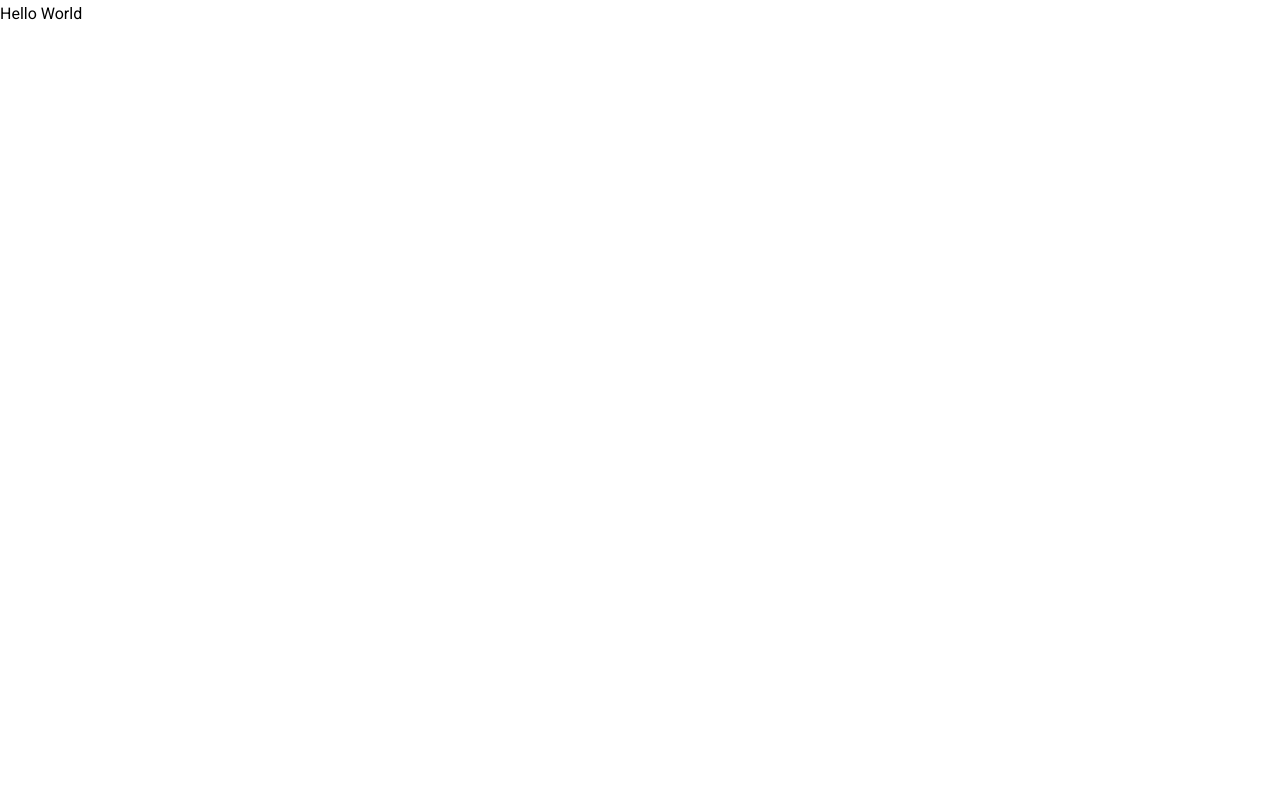
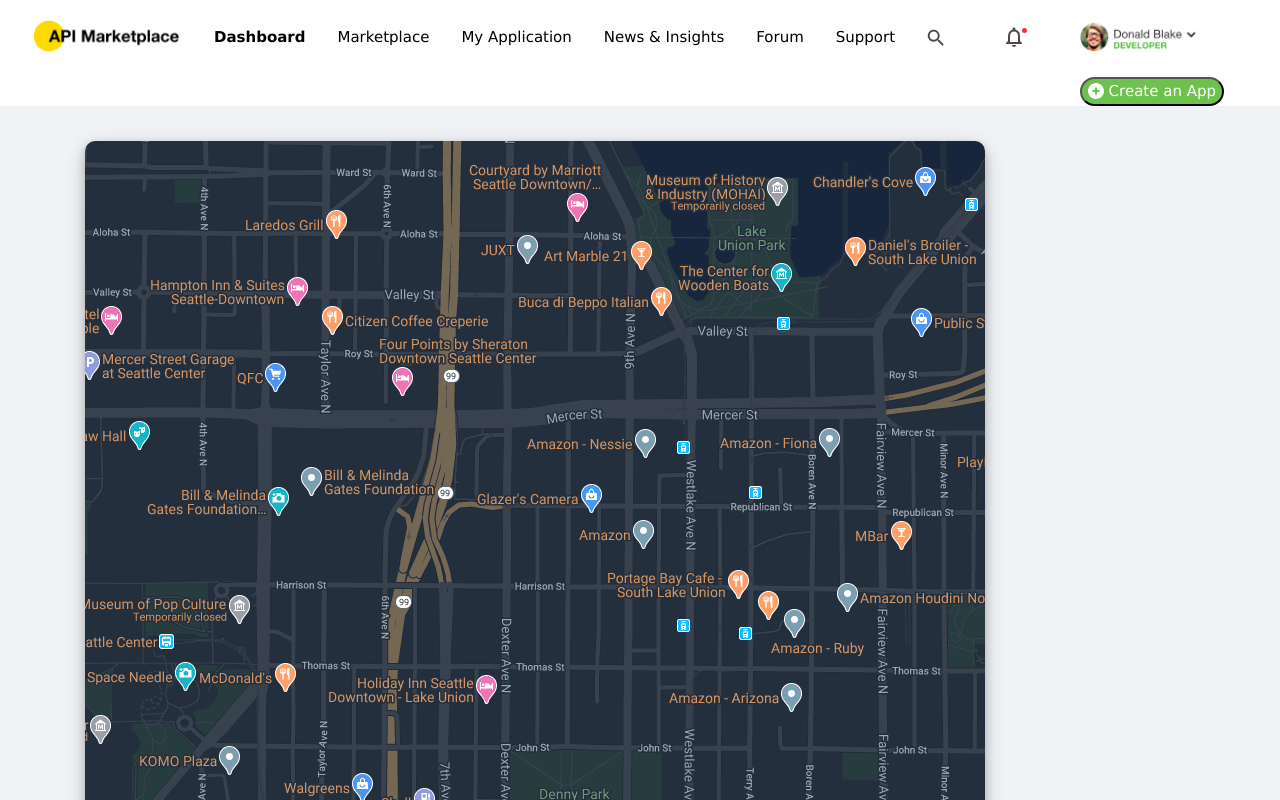
Before and after one commit to EnricoWibawa009/APIMarketplace, an Angular app: page /apiDetail in a window 1280 px wide. Shown: the top 800 px of the page. Built offline with nearby package versions, Linux system fonts and the light colour scheme.

Commit message:
test sidebarAPI + routing

```diff
--- a/src/app/billing/billing.component.ts
+++ b/src/app/billing/billing.component.ts
@@ -1,7 +1,7 @@
 import { Component } from '@angular/core';
 
 @Component({
-  selector: 'app-root',
+  selector: 'billing',
   templateUrl: './billing.component.html',
   styleUrls: ['./billing.component.css']
 })
--- a/src/app/marketplace/marketplace.component.html
+++ b/src/app/marketplace/marketplace.component.html
@@ -8,7 +8,7 @@
         <a>ALL APIs</a>
         <button><img src="../../assets/list.svg" /></button>
         <button><img src="../../assets/grid.svg" /></button>
-        <mat-card class="cardContent"  routerLink="/apiDetail" routerLinkActive="active">
+        <mat-card class="cardContent" routerLink="/apiDetail" routerLinkActive="active">
             <div class="cardComponentLeft">
                 <mat-card-title>
                     <img src="../../assets/Icons/drops.svg" />
--- a/src/app/sidebarAPI/sidebarAPI.component.html
+++ b/src/app/sidebarAPI/sidebarAPI.component.html
@@ -9,7 +9,7 @@
 
 <style>
     .content {
-        height: 830px;
+        height: 95%;
         width: 300px;
         background-color: white;
         border-radius: 6px;
@@ -160,16 +160,15 @@
     .splitter {
         color: #4D4848;
         margin-left: 16px;
-        margin-top: 12px;
+        margin-top: 0px;
     }
 
     .vl {
         border-left: 1px solid #EAEAEA;
         height: 33px;
         float: left;
-        margin-left: 50px;
+        margin-left: 40px;
         margin-right: 20px;
-        margin-top: 10px;
     }
 
     .subsribe {
@@ -212,6 +211,56 @@
         margin-left: 85px;
     }
 </style>
+
+<body style="height:100%">
+
+    <link rel="stylesheet" href="https://www.w3schools.com/w3css/4/w3.css">
+    <div class="w3-container">
+
+        <div class="w3-white" style="margin-top: 8px; margin-bottom: -10px;">
+            <a class="w3-bar-item w3-button w3-hover-none"><img src="../assets/Icons/logo.png" width="150"></a>
+            <a href="/dashboard" class="w3-bar-item w3-button w3-hover-none" style="font-weight: bold" routerLink="/dashboard" routerLinkActive="active">Dashboard</a>
+            <a href="/marketplace" class="w3-bar-item w3-button w3-hover-none" routerLink="/marketplace" routerLinkActive="active">Marketplace</a>
+            <a class="w3-bar-item w3-button w3-hover-none">My Application</a>
+            <a class="w3-bar-item w3-button w3-hover-none">News & Insights</a>
+            <a class="w3-bar-item w3-button w3-hover-none">Forum</a>
+            <a class="w3-bar-item w3-button w3-hover-none">Support</a>
+            <a class="w3-bar-item w3-button w3-hover-none"><img src="../assets/search.svg"></a>
+            <a class="w3-bar-item w3-right">
+                <div class="w3-dropdown-hover w3-hover-none">
+                    <button class="w3-button w3-hover-none w3-white"><img src="../assets/x.jpg"
+                            style="margin-top: 5px; margin-right: 50px; width: 120px"></button>
+                    <div class="w3-dropdown-content w3-bar-block w3-border" style="margin-right: 5px">
+                        <a class="w3-bar-item w3-button w3-hover-none"><button mat-button
+                                style="border-radius: 8px; background-color: #6CC24A; color: white; margin-top: 11px; margin-right: 40px"><img
+                                    src="../assets/swap.png"
+                                    style="margin-right: 5px; margin-bottom: 2px; width: 15px">Switch to
+                                Publisher</button></a>
+                        <a class="w3-bar-item w3-button w3-hover-none"><button mat-button
+                                style="border-radius: 8px; background-color: white; color: black; margin-right: 40px"><img
+                                    src="../assets/dry-clean.png"
+                                    style="margin-right: 5px; margin-bottom: 2px; width: 15px">Profile</button></a>
+                        <a class="w3-bar-item w3-button w3-hover-none"><button mat-button
+                                style="border-radius: 8px; background-color: white; color: black; margin-right: 40px"><img
+                                    src="../assets/adjust.png"
+                                    style="margin-right: 5px; margin-bottom: 2px; width: 15px">Settings</button></a>
+                        <a class="w3-bar-item w3-button w3-hover-none" routerLink="/login" routerLinkActive="active"><button mat-button
+                                style="border-radius: 8px; background-color: white; color: black; margin-right: 40px"><img
+                                    src="../assets/logout.png"
+                                    style="margin-right: 5px; margin-bottom: 2px; width: 15px">Logout</button></a>
+
+                    </div>
+                </div>
+            </a>
+            <a class="w3-bar-item w3-hover-none w3-right"><img src="../assets/notification.svg" style="margin-top: 19px; margin-right: 35px"></a>
+            <a class="w3-bar-item w3-hover-none w3-right"><button mat-button
+                    style="border-radius: 24px; background-color: #6CC24A; color: white; margin-top: 11px; margin-right: 40px"><img
+                        src="../assets/add.svg" style="margin-right: 5px; margin-bottom: 2px">Create an App</button></a>
+
+        </div>
+        <br>
+    </div>
+
 
     <div style="height: 1000px;background-color: #F1F2F6;">
         <div class="weather">
@@ -284,7 +333,7 @@
             <div class="vl"></div>
 
             <div style="float:right;margin-right:47px;margin-top:-51px;padding-bottom:15px">
-            <div class="splitter" style="margin-top:20px;">
+                <div class="splitter" style="margin-top:18px;">
                     <span class="dot2" style="margin-top: 5px;"></span>
                     <p style="font-size: 12px;margin-left: 25px;margin-bottom:0px;">Success Rate</p>
                     <a style="font-size: 14px;margin-left: 8px;">98%</a>
@@ -316,3 +365,27 @@
             </div>
         </div>
     </div>
+
+    <link rel="stylesheet" href="https://www.w3schools.com/w3css/4/w3.css">
+    <meta name="viewport" content="width=device-width, initial-scale=1">
+    <div class="w3-container">
+
+        <div class="w3-container w3-bottom" style="background-color: #002D72;color: white; margin-left: -18px; padding-top: 50px; padding-bottom: 10px; padding-left: 70px;position: relative;width: 103%;margin-bottom: -20px;;">
+            <a href="#" class="w3-bar-item w3-button w3-hover-none" style="float: left; margin-left: 260px">Dashboard</a>
+            <a href="#" class="w3-bar-item w3-button w3-hover-none" style="float: left; margin-top: 70px; margin-left: -100px">Marketplace</a>
+            <a href="#" class="w3-bar-item w3-button w3-hover-none" style="float: left; margin-top: 140px; margin-left: -110px">My Application</a>
+            <a href="#" class="w3-bar-item w3-button w3-hover-none" style="float: left; margin-left: 120px">Forum</a>
+            <a href="#" class="w3-bar-item w3-button w3-hover-none" style="float: left; margin-top: 70px; margin-left: -73px">Support</a>
+            <a href="#" class="w3-bar-item w3-button w3-hover-none" style="float: left; margin-top: 140px; margin-left: -83px">RSS Feed</a>
+            <a href="#" class="w3-bar-item w3-button w3-hover-none" style="float: left; margin-left: 120px">About Us</a>
+            <a href="#" class="w3-bar-item w3-button w3-hover-none" style="float: left; margin-top: 70px; margin-left: -90px">Contact Us</a>
+            <a href="#" class="w3-bar-item w3-button w3-hover-none" style="float: left; margin-top: 140px; margin-left: -100px">Sitemaps</a>
+            <a href="#" class="w3-bar-item w3-button w3-hover-none" style="float: left; margin-left: 120px">Terms of Use</a>
+            <a href="#" class="w3-bar-item w3-button w3-hover-none" style="float: left; margin-top: 70px; margin-left: -115px">Privacy Statement</a>
+            <a href="#" class="w3-bar-item w3-button w3-hover-none" style="float: left; margin-top: 140px; margin-left: -145px">Disclaimer</a>
+            <a class="w3-bar-item w3-hover-none" style="float: left; margin-top: 250px; margin-left: -560px; opacity: 0.5">© 2019 BankAPI Limited. All Rights Reserved</a>
+        </div>
+        <br>
+    </div>
+
+</body>
--- a/src/app/sidebarAPI/sidebarAPI.module.ts
+++ b/src/app/sidebarAPI/sidebarAPI.module.ts
@@ -18,6 +18,8 @@
 import {MatDialogModule} from '@angular/material/dialog';
 import {MatIconModule} from '@angular/material/icon';
 import {MatCardModule} from '@angular/material/card';
+import {FooterComponent} from '../footer/footer.component';
+import {HeaderComponent} from '../header/header.component';
 
 @NgModule({
     imports: [
@@ -40,7 +42,7 @@
       MatIconModule,
       MatCardModule
     ],
-    declarations: [SidebarComponent,SubscribeComponent,BillingComponent],
+    declarations: [SidebarComponent,SubscribeComponent,BillingComponent,HeaderComponent,FooterComponent],
     bootstrap: [ SidebarComponent,SubscribeComponent,BillingComponent]
   })
   export class SidebarModule {
```
Also changed, not shown: src/app/app.module.ts (+2 -6 lines), package.json (line endings or trailing spaces). Lines whose indentation alone changed are shown as unchanged.
